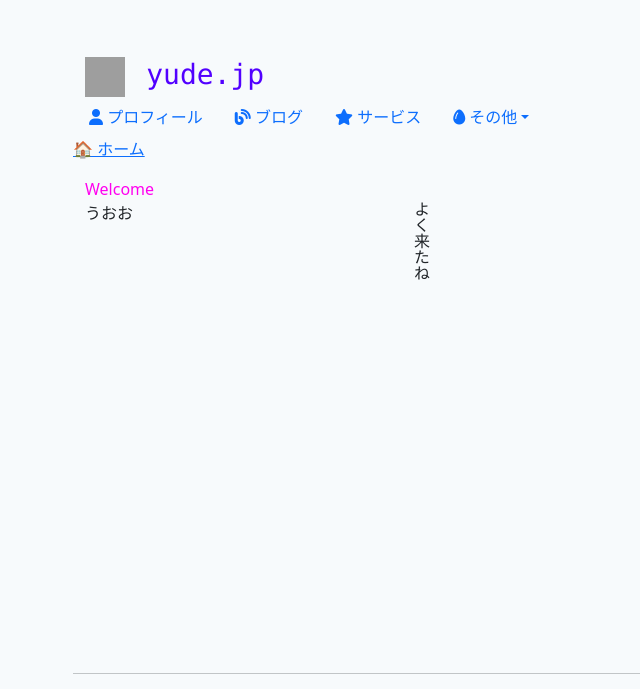
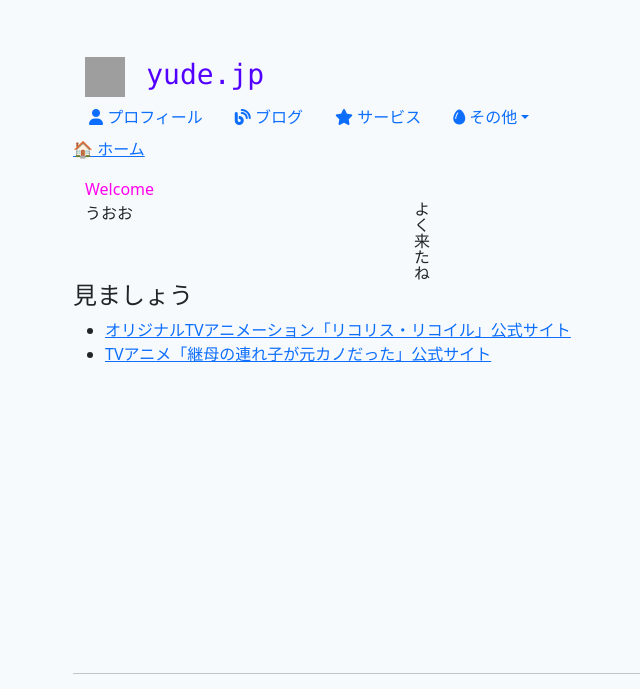
Before and after one commit to yudejp/yude.jp_v3, a Jekyll site: the page built from _pages/index.md, in a window 1280 px wide. Shown: the top 689 px of the page, without its empty margins (9-649 px from the left). Built offline with Jekyll 4.4.1, drawn with Linux system fonts in a browser that asks for light colours; nearby versions of some CDN libraries; grey boxes are pictures that could not be loaded.

Commit message:
Update index

```diff
--- a/_pages/index.md
+++ b/_pages/index.md
@@ -22,3 +22,7 @@ permalink: /
     <div class="col-10"></div>
   </div>
 </div>
+
+#### 見ましょう
+* [オリジナルTVアニメーション「リコリス・リコイル」公式サイト](https://lycoris-recoil.com/)
+* [TVアニメ「継母の連れ子が元カノだった」公式サイト](https://tsurekano-anime.com/)
```
